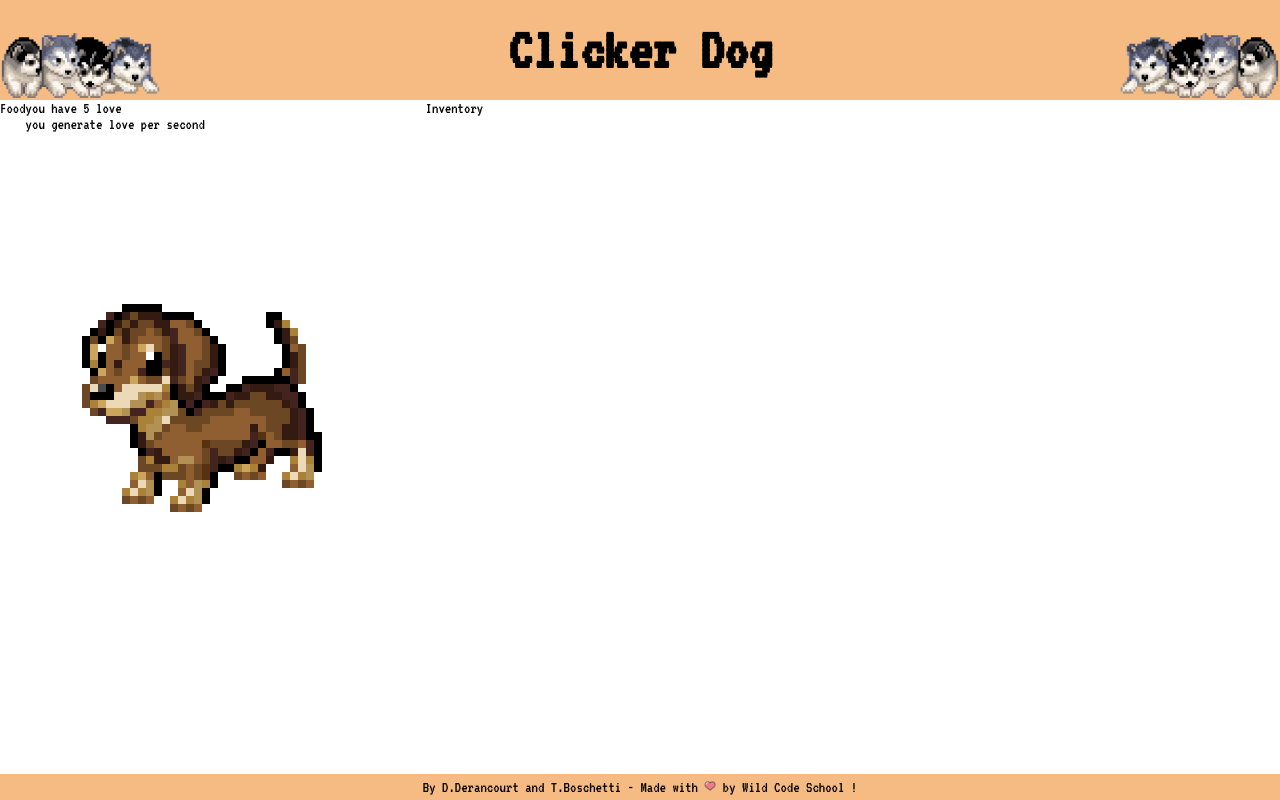
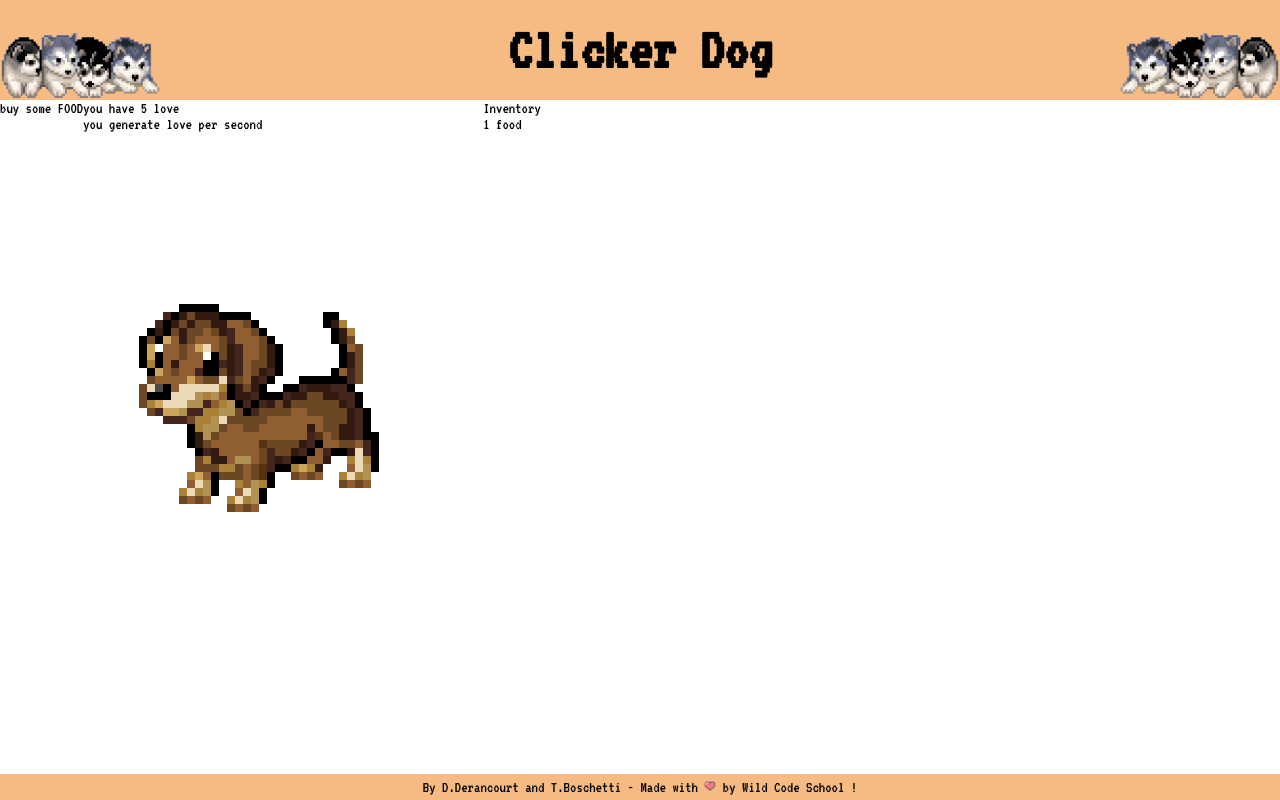
Before and after one commit to dderancourt/clicker_dog, a React (Create React App) app: page / in a window 1280 px wide. Built offline with nearby package versions, Linux system fonts and the light colour scheme.

Commit message:
creation of FOOD item in the inventory

```diff
--- a/src/components/Inventory.jsx
+++ b/src/components/Inventory.jsx
@@ -1,13 +1,21 @@
 import React from "react";
+import Food from "./Inventory/Food";
 
 class Inventory extends React.Component {
   constructor(props) {
     super(props);
-    this.state = {};
+    this.state = {
+      numberFood: 1
+    };
   }
 
   render() {
-    return <div>Inventory</div>;
+    return (
+      <div>
+        <h2>Inventory</h2>
+        <Food numberFood={this.state.numberFood} />
+      </div>
+    );
   }
 }
 
--- a/src/components/Inventory/Food.jsx
+++ b/src/components/Inventory/Food.jsx
@@ -0,0 +1,9 @@
+import React from "react";
+
+class Food extends React.Component {
+  render() {
+    return <div>{this.props.numberFood} food</div>;
+  }
+}
+
+export default Food;
--- a/src/components/Shop/Food.jsx
+++ b/src/components/Shop/Food.jsx
@@ -1,7 +1,7 @@
 import React from "react";
 
 function Food() {
-  return <div>Food</div>;
+  return <div>buy some FOOD</div>;
 }
 
 export default Food;
```
